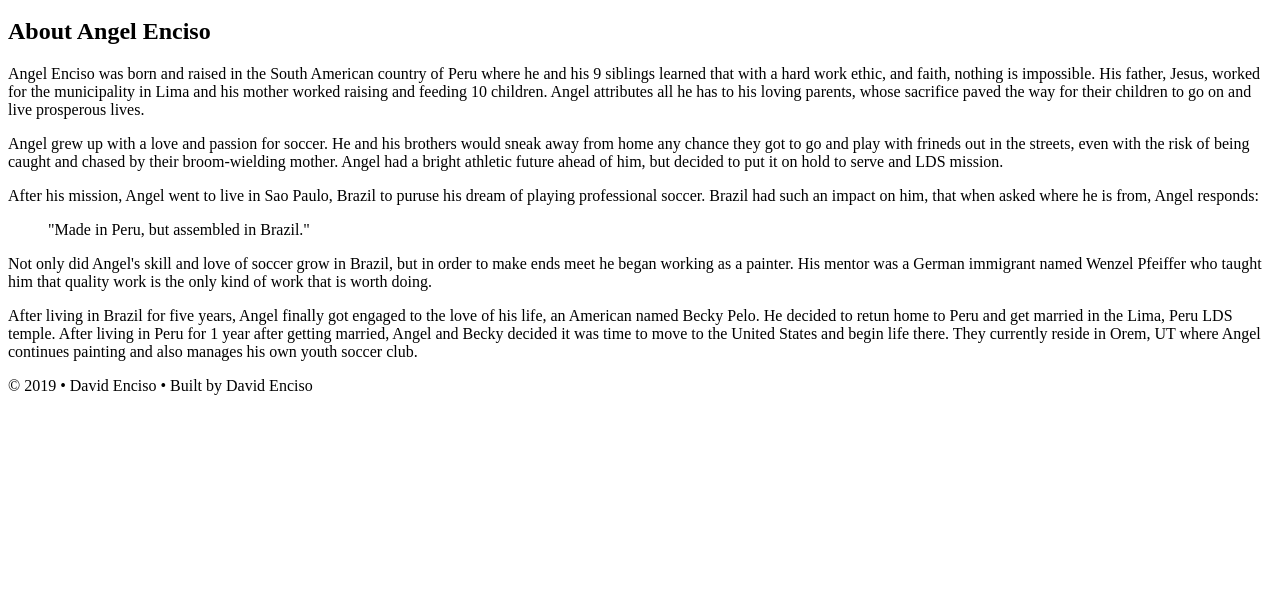
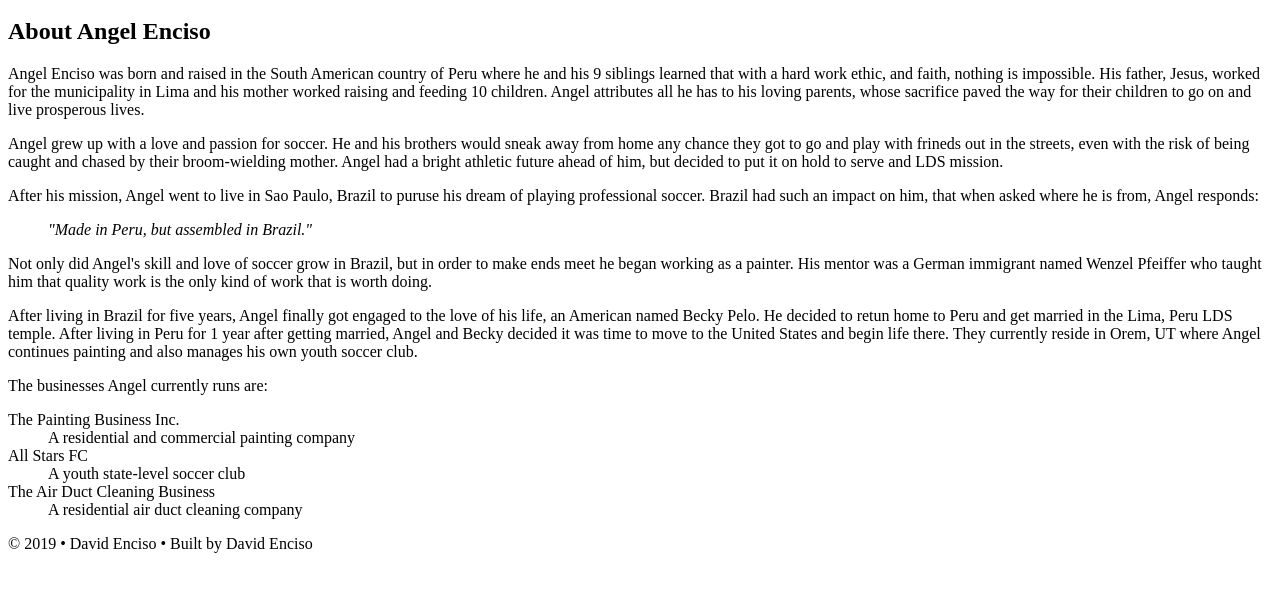
Before and after one commit to dpenciso/angel-enciso, a plain HTML site: page index.html in a window 1280 px wide. Shown: the part 165-756 px from the top of the page. Drawn offline with Linux system fonts and the light colour scheme.

Commit message:
added definition tags

```diff
--- a/index.html
+++ b/index.html
@@ -48,7 +48,7 @@
         that when asked where he is from, Angel responds:
       </p>
       <blockquote>
-        "Made in Peru, but assembled in Brazil."
+        <em>"Made in Peru, but assembled in Brazil."</em>
       </blockquote>
       <p>
         Not only did Angel's skill and love of soccer grow in Brazil, but in
@@ -66,6 +66,18 @@
         reside in Orem, UT where Angel continues painting and also manages his
         own youth soccer club.
       </p>
+
+      <p>
+        The businesses Angel currently runs are:<br>
+        <dl>
+          <dt>The Painting Business Inc.</dt>
+          <dd>A residential and commercial painting company</dd>
+          <dt>All Stars FC</dt>
+          <dd>A youth state-level soccer club</dd>
+          <dt>The Air Duct Cleaning Business</dt>
+          <dd>A residential air duct cleaning company</dd>
+        </dl>
+      </p>
     </main>
 
     <!-- Start of the footer -->
```
